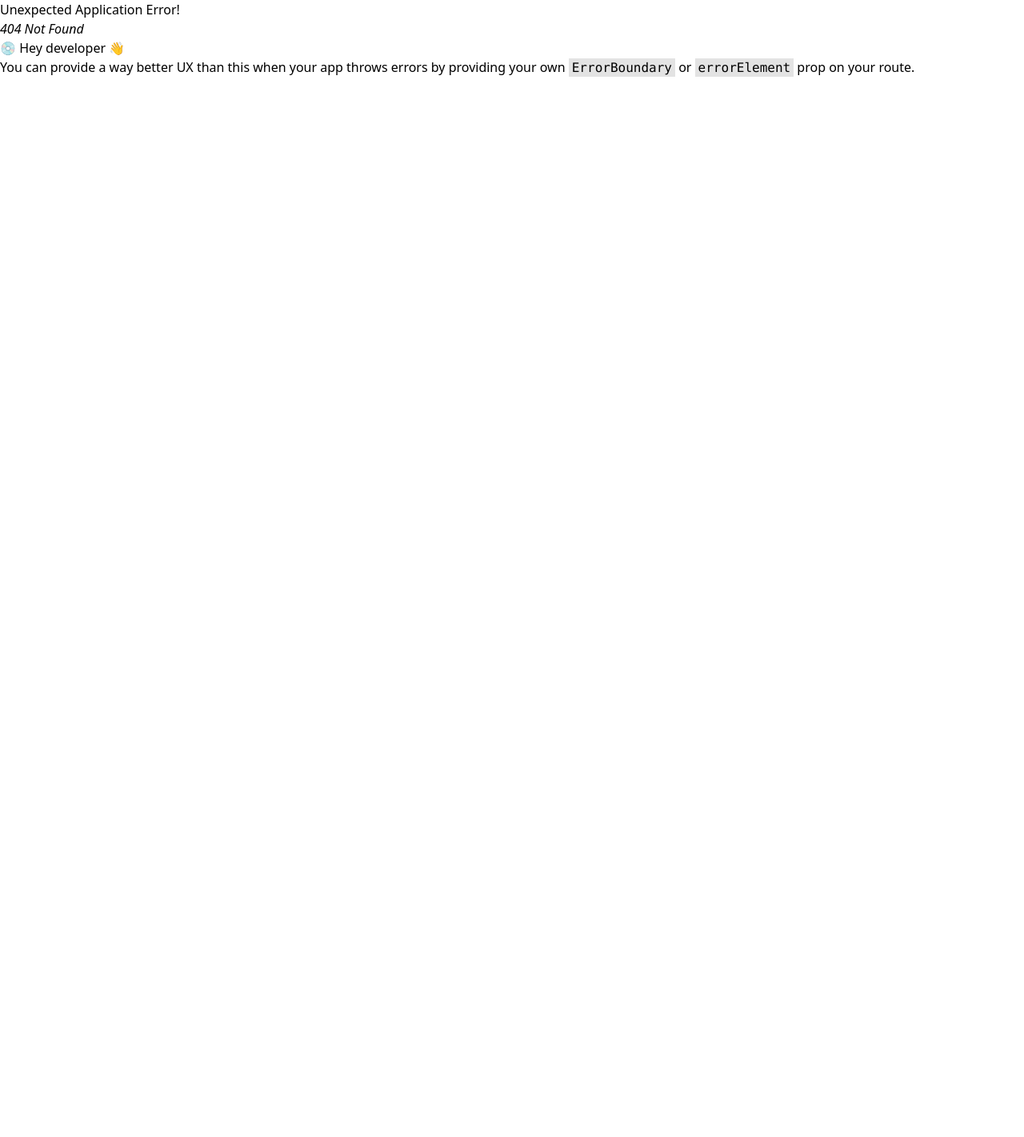
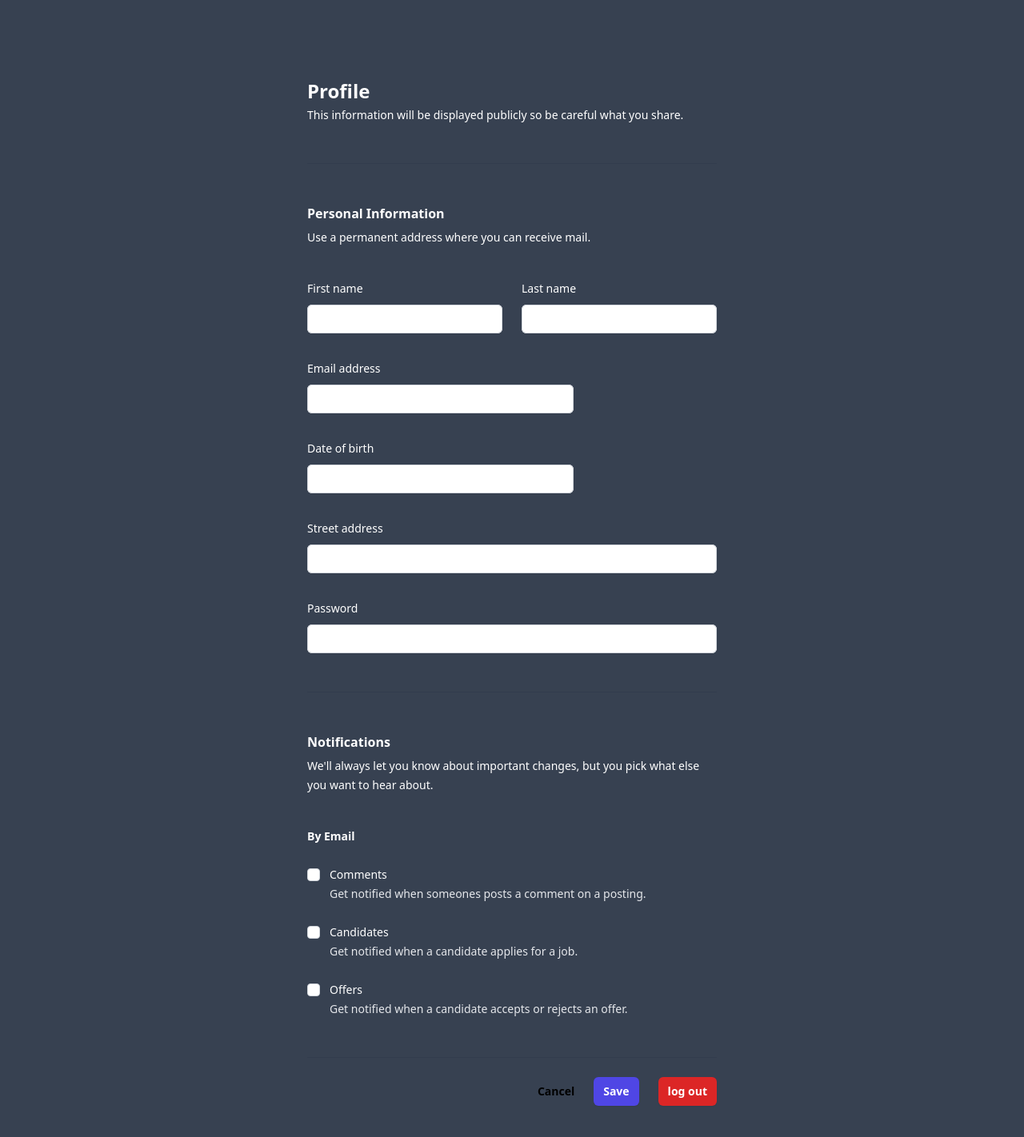
Before and after one commit to AudriusGrebliunas/GetflixProject, a React (Vite) app in the folder SaltyPlay/: page /profile in a window 1280 px wide. Before the commit this address had no page. Shown: the top 1422 px of the page at 80% size. Before the commit the page ends 800 px from the top, so only its background shows below. Built offline with nearby package versions, Linux system fonts and the light colour scheme.

Commit message:
add Profile,modal and wishlist

```diff
--- a/SaltyPlay/package.json
+++ b/SaltyPlay/package.json
@@ -10,6 +10,7 @@
     "preview": "vite preview"
   },
   "dependencies": {
+    "@tailwindcss/forms": "^0.5.7",
     "axios": "^1.6.2",
     "framer-motion": "^10.16.8",
     "react": "^18.2.0",
--- /dev/null
+++ b/SaltyPlay/src/Compenant/Modal.jsx
@@ -0,0 +1,19 @@
+// Modal.js
+import React from 'react';
+
+const Modal = ({ movie, onClose }) => {
+  return (
+    <div className="fixed inset-0 z-50 flex items-center justify-center">
+      <div className="absolute inset-0 bg-black opacity-50"></div>
+      <div className="bg-white p-8 rounded-lg z-10 h-[80%] w-[80%]">
+        <div className="flex justify-end">
+          <button className="text-2xl text-gray-600" onClick={onClose}>&times;</button>
+        </div>
+        <h2 className="text-3xl font-semibold mb-4">{movie.title}</h2>
+        <p>Description du film, autres détails, etc.</p>
+      </div>
+    </div>
+  );
+};
+
+export default Modal;
--- a/SaltyPlay/src/Compenant/navbar.jsx
+++ b/SaltyPlay/src/Compenant/navbar.jsx
@@ -1,5 +1,7 @@
 import React, { useState, useEffect } from 'react';
 import axios from 'axios';
+import { Link } from "react-router-dom";
+
 
 const Navbar = () => {
   const [showProfileMenu, setShowProfileMenu] = useState(false);
@@ -45,7 +47,7 @@ const Navbar = () => {
             Home
           </a>
           <a href="./categorie.jsx" className="text-gray-300 hover:text-white">
-            Categories
+            <Link to="/categorie">Catégorie</Link>
           </a>
           <a href="#" className="text-gray-300 hover:text-white">
             Nouveautés
@@ -59,14 +61,13 @@ const Navbar = () => {
           <div className="relative">
             <input
               type="text"
-              placeholder="Rechercher des films..."
               className="p-2 pr-8 border border-gray-500 rounded"
               value={searchTerm}
               onChange={(e) => setSearchTerm(e.target.value)}
               onKeyPress={handleKeyPress}
             />
             <button
-              className="absolute top-0 right-0 p-2 bg-gray-500 text-white rounded"
+              className="absolute top-0 right-0 bg-gray-500 text-white rounded h-[42px] px-[10px] text-sm"
               onClick={handleSearch}
             >
               Rechercher
--- a/SaltyPlay/src/categorie.jsx
+++ b/SaltyPlay/src/categorie.jsx
@@ -1,8 +1,9 @@
 import React, { useState, useEffect } from 'react';
 import Navbar from './Compenant/navbar';
 import { getMovieInfo, getRandomMovies } from './Compenant/api';
+import Modal from './Compenant/Modal'; // Assurez-vous d'importer le composant Modal
 
-const CategoryPage = () => {
+export default function Categorie() {
   const [movies, setMovies] = useState([]);
   const [selectedMovie, setSelectedMovie] = useState(null);
   const [isFullScreen, setIsFullScreen] = useState(false);
@@ -50,30 +51,26 @@ const CategoryPage = () => {
   };
 
   return (
-    <div className="flex flex-col w-screen h-screen bg-slate-700">
+    <div className='bg-gray-700'>
       <Navbar />
-      <div className="flex flex-row">
-        <div className={`w-1/4 flex justify-center items-center ${isFullScreen ? 'hidden' : ''}`}>
-          <ul className="space-y-4 text-xl">
-            <li><button value={28} onClick={() => handleMovieClick(28)}>Action</button></li>
-            <li><button value={35} onClick={() => handleMovieClick(35)}>Comedy</button></li>
-            <li><button value={16} onClick={() => handleMovieClick(16)}>Animation</button></li>
-            <li><button value={53} onClick={() => handleMovieClick(53)}>Thriller</button></li>
-            <li><button value={10749} onClick={() => handleMovieClick(10749)}>Romance</button></li>
-          </ul>
+      <div className='w-full flex'>
+        <div className='w-[20%] mt-[150px] flex flex-col gap-[20px] font-semibold text-lg'>
+          <button value={28} onClick={() => handleMovieClick(28)}>Action</button>
+          <button value={35} onClick={() => handleMovieClick(35)}>Comedy</button>
+          <button value={16} onClick={() => handleMovieClick(16)}>Animation</button>
+          <button value={53} onClick={() => handleMovieClick(53)}>Thriller</button>
+          <button value={10749} onClick={() => handleMovieClick(10749)}>Romance</button>
         </div>
 
         <div className={`w-3/4 grid grid-cols-3 gap-4 p-4 ${isFullScreen ? 'grid-cols-1' : 'grid-cols-3'}`}>
           {Array.from({ length: 24 }).map((_, index) => (
             <div
               key={index}
-              className={`bg-gray-700 cursor-pointer ${
-                isFullScreen ? (index === selectedCell ? 'absolute inset-0' : 'hidden') : 'col-span-1 h-32'
-              } ${index === selectedCell ? 'border-4 border-blue-500' : ''}`}
+              className={`bg-red-500 cursor-pointer ${isFullScreen ? (index === selectedCell ? 'absolute inset-0' : 'hidden') : 'col-span-1 h-32'} ${index === selectedCell ? 'border-4 border-blue-500' : ''}`}
               onClick={() => handleCellClick(index)}
             >
               {index === selectedCell && (
-                <div className=" bg-cover bg-center w-full h-full" style={{ backgroundImage: selectedMovie ? `url('https://image.tmdb.org/t/p/original${selectedMovie.backdrop_path}')` : "url('https://placehold.co/1920x1080')"}}>
+                <div className="bg-cover bg-center w-full h-full" style={{ backgroundImage: selectedMovie ? `url('https:image.tmdb.org/t/p/original${selectedMovie.backdrop_path}')` : "url('https:placehold.co/1920x1080')" }}>
                   <div className="bg-gray-800 bg-opacity-0 h-full flex flex-col items-center item-left">
                     {selectedMovie ? (
                       <div className="bg-white opacity-20 p-4 rounded-lg shadow-md mb-4 max-w h-auto item-left">
@@ -98,8 +95,7 @@ const CategoryPage = () => {
           ))}
         </div>
       </div>
+      {selectedMovie && <Modal movie={selectedMovie} onClose={() => setIsFullScreen(false)} />}
     </div>
   );
-};
-
-export default CategoryPage;
+}
--- /dev/null
+++ b/SaltyPlay/src/profile.jsx
@@ -0,0 +1,110 @@
+import React from 'react'
+
+export default function profile() {
+  return (
+    <div className="min-h-screen flex items-center justify-center py-[100px] bg-gray-700">
+      <form className="w-full max-w-lg">
+        <div class="space-y-12">
+            <div class="border-b border-gray-900/10 pb-12">
+            <h2 class="text-2xl font-semibold leading-7 text-white">Profile</h2>
+            <p class="mt-1 text-sm leading-6 text-white">This information will be displayed publicly so be careful what you share.</p>
+            </div>
+
+            <div class="border-b border-gray-900/10 pb-12">
+            <h2 class="text-base font-semibold leading-7 text-white">Personal Information</h2>
+            <p class="mt-1 text-sm leading-6 text-white">Use a permanent address where you can receive mail.</p>
+
+            <div class="mt-10 grid grid-cols-1 gap-x-6 gap-y-8 sm:grid-cols-6">
+                <div class="sm:col-span-3">
+                <label for="first-name" class="block text-sm font-medium leading-6 text-white">First name</label>
+                <div class="mt-2">
+                    <input type="text" name="first-name" id="first-name" autocomplete="given-name" class="block w-full rounded-md border-0 py-1.5 text-white shadow-sm ring-1 ring-inset ring-gray-300 placeholder:text-white focus:ring-2 focus:ring-inset focus:ring-indigo-600 sm:text-sm sm:leading-6"/>
+                </div>
+                </div>
+
+                <div class="sm:col-span-3">
+                <label for="last-name" class="block text-sm font-medium leading-6 text-white">Last name</label>
+                <div class="mt-2">
+                    <input type="text" name="last-name" id="last-name" autocomplete="family-name" class="block w-full rounded-md border-0 py-1.5 text-gray-400 shadow-sm ring-1 ring-inset ring-gray-300 placeholder:text-gray-400 focus:ring-2 focus:ring-inset focus:ring-indigo-600 sm:text-sm sm:leading-6"/>
+                </div>
+                </div>
+
+                <div class="sm:col-span-4">
+                <label for="email" class="block text-sm font-medium leading-6 text-white">Email address</label>
+                <div class="mt-2">
+                    <input id="email" name="email" type="email" autocomplete="email" class="block w-full rounded-md border-0 py-1.5 text-white shadow-sm ring-1 ring-inset ring-gray-300 placeholder:text-white focus:ring-2 focus:ring-inset focus:ring-indigo-600 sm:text-sm sm:leading-6"/>
+                </div>
+                </div>
+                <div class="sm:col-span-4">
+                <label for="email" class="block text-sm font-medium leading-6 text-white">Date of birth</label>
+                <div class="mt-2">
+                    <input id="dob" name="dob" type="email" autocomplete="dob" class="block w-full rounded-md border-0 py-1.5 text-white shadow-sm ring-1 ring-inset ring-gray-300 placeholder:text-white focus:ring-2 focus:ring-inset focus:ring-indigo-600 sm:text-sm sm:leading-6"/>
+                </div>
+                </div>
+
+                <div class="col-span-full">
+                <label for="street-address" class="block text-sm font-medium leading-6 text-white">Street address</label>
+                <div class="mt-2">
+                    <input type="text" name="street-address" id="street-address" autocomplete="street-address" class="block w-full rounded-md border-0 py-1.5 text-white-900 shadow-sm ring-1 ring-inset ring-gray-300 placeholder:text-white-400 focus:ring-2 focus:ring-inset focus:ring-indigo-600 sm:text-sm sm:leading-6"/>
+                </div>
+                </div>
+                <div class="col-span-full">
+                <label for="street-address" class="block text-sm font-medium leading-6 text-white">Password</label>
+                <div class="mt-2">
+                    <input type="password" name="password" id="password" autocomplete="street-address" class="block w-full rounded-md border-0 py-1.5 text-white-900 shadow-sm ring-1 ring-inset ring-gray-300 placeholder:text-white-400 focus:ring-2 focus:ring-inset focus:ring-indigo-600 sm:text-sm sm:leading-6"/>
+                </div>
+                </div>
+            </div>
+            </div>
+
+            <div class="border-b border-gray-900/10 pb-12">
+            <h2 class="text-base font-semibold leading-7 text-white">Notifications</h2>
+            <p class="mt-1 text-sm leading-6 text-white">We'll always let you know about important changes, but you pick what else you want to hear about.</p>
+
+            <div class="mt-10 space-y-10">
+                <fieldset>
+                <legend class="text-sm font-semibold leading-6 text-white">By Email</legend>
+                <div class="mt-6 space-y-6">
+                    <div class="relative flex gap-x-3">
+                    <div class="flex h-6 items-center">
+                        <input id="comments" name="comments" type="checkbox" class="h-4 w-4 rounded border-gray-300 text-indigo-600 focus:ring-indigo-600"/>
+                    </div>
+                    <div class="text-sm leading-6">
+                        <label for="comments" class="font-medium text-white">Comments</label>
+                        <p class="text-gray-200">Get notified when someones posts a comment on a posting.</p>
+                    </div>
+                    </div>
+                    <div class="relative flex gap-x-3">
+                    <div class="flex h-6 items-center">
+                        <input id="candidates" name="candidates" type="checkbox" class="h-4 w-4 rounded border-gray-300 text-indigo-600 focus:ring-indigo-600"/>
+                    </div>
+                    <div class="text-sm leading-6">
+                        <label for="candidates" class="font-medium text-white">Candidates</label>
+                        <p class="text-gray-200">Get notified when a candidate applies for a job.</p>
+                    </div>
+                    </div>
+                    <div class="relative flex gap-x-3">
+                    <div class="flex h-6 items-center">
+                        <input id="offers" name="offers" type="checkbox" class="h-4 w-4 rounded border-gray-300 text-indigo-600 focus:ring-indigo-600"/>
+                    </div>
+                    <div class="text-sm leading-6">
+                        <label for="offers" class="font-medium text-white">Offers</label>
+                        <p class="text-gray-200">Get notified when a candidate accepts or rejects an offer.</p>
+                    </div>
+                    </div>
+                </div>
+                </fieldset>
+            </div>
+            </div>
+        </div>
+
+        <div class="mt-6 flex items-center justify-end gap-x-6">
+            <button type="button" class="text-sm font-semibold leading-6 text-white-900">Cancel</button>
+            <button type="submit" class="rounded-md bg-indigo-600 px-3 py-2 text-sm font-semibold text-white shadow-sm hover:bg-indigo-500 focus-visible:outline focus-visible:outline-2 focus-visible:outline-offset-2 focus-visible:outline-indigo-600">Save</button>
+            <button type="logout" class="rounded-md bg-red-600 px-3 py-2 text-sm font-semibold text-white shadow-sm hover:bg-red-500 focus-visible:outline focus-visible:outline-2 focus-visible:outline-offset-2 focus-visible:outline-indigo-600">log out</button>
+        </div>
+
+        </form>
+    </div>
+  )
+}
--- a/SaltyPlay/src/register.jsx
+++ b/SaltyPlay/src/register.jsx
@@ -41,6 +41,20 @@ return (
             />
             </div>
         </div>
+        <div class="flex flex-wrap -mx-1 mb-6">
+            <label
+                class="block uppercase tracking-wide text-white text-xs font-bold mb-2"
+                for="grid-mail"
+            >
+                E-mail
+            </label>
+            <input
+                class="appearance-none block w-full bg-gray-200 text-white border border-gray-200 rounded py-3 px-4 leading-tight focus:outline-none focus:bg-white focus:border-gray-500"
+                id="grid-mail"
+                type="text"
+                placeholder="incognito@gmail.com"
+            />
+            </div>
         <div class="flex flex-wrap -mx-3 mb-6">
             <div class="w-full px-3">
             <label
@@ -55,13 +69,10 @@ return (
                 type="password"
                 placeholder="******************"
             />
-            <p class="text-gray-600 text-xs italic">
-                Make it as long and as crazy as you'd like
-            </p>
             </div>
         </div>
         <div class="flex flex-wrap -mx-3 mb-2">
-            <div class="w-full md:w-1/3 px-3 mb-6 md:mb-0">
+            <div class="w-full md:w-1/2 px-3 mb-6 md:mb-0">
             <label
                 class="block uppercase tracking-wide tex-black text-xs font-bold mb-2"
                 for="grid-city"
@@ -75,32 +86,18 @@ return (
                 placeholder="Av. Stallingrad"
             />
             </div>
-            <div class="w-full md:w-1/3 px-3 mb-6 md:mb-0">
+            <div class="w-full md:w-1/2 px-3 mb-6 md:mb-0">
             <label
                 class="block uppercase tracking-wide text-white text-xs font-bold mb-2"
-                for="grid-city"
+                for="grid-dob"
             >
-                E-mail
-            </label>
-            <input
-                class="appearance-none block w-full bg-gray-200 text-white border border-gray-200 rounded py-3 px-4 leading-tight focus:outline-none focus:bg-white focus:border-gray-500"
-                id="grid-city"
-                type="text"
-                placeholder="incognito@gmail.com"
-            />
-            </div>
-            <div class="w-full md:w-1/3 px-3 mb-6 md:mb-0">
-            <label
-                class="block uppercase tracking-wide text-white text-xs font-bold mb-2"
-                for="grid-zip"
-            >
-                Zip
+                Date of Birth
             </label>
             <input
                 class="appearance-none block w-full bg-gray-200 tex-black border border-gray-200 rounded py-3 px-4 leading-tight focus:outline-none focus:bg-white focus:border-gray-500"
-                id="grid-zip"
+                id="grid-dob"
                 type="text"
-                placeholder="Date of Birth format DD/MM/YYYY"
+                placeholder="DD/MM/YYYY"
             />
             </div>
         </div>
@@ -117,9 +114,11 @@ return (
                     class="block appearance-none w-full bg-gray-200 border border-gray-200 text-black py-3 px-4 pr-8 rounded leading-tight focus:outline-none focus:bg-white focus:border-gray-500"
                     id="grid-state"
                     >
-                        <option>New Mexico</option>
-                        <option>Missouri</option>
-                        <option>Texas</option>
+                        <option>Quelle est la ville où vous êtes né(e)?</option>
+                        <option>Quel est votre film préféré?</option>
+                        <option>Quel est le nom de votre premier animal de compagnie?</option>
+                        <option>Quelle est votre couleur préférée?</option>
+                        <option>Quel est votre plat préféré?</option>
                     </select>
                     <div class="pointer-events-none absolute inset-y-0 right-0 flex items-center px-2 tex-black">
                         <svg
@@ -143,9 +142,8 @@ return (
               </label>
               <input
                 class="appearance-none block w-full bg-gray-200 tex-black border border-gray-200 rounded py-3 px-4 mb-3 leading-tight focus:outline-none focus:bg-white focus:border-gray-500"
-                id="grid-password"
-                type="password"
-                placeholder="******************"
+                id="Secret Answer"
+                placeholder=""
               />
             </div>
          </div>
--- a/SaltyPlay/tailwind.config.js
+++ b/SaltyPlay/tailwind.config.js
@@ -4,5 +4,7 @@ export default {
   theme: {
     extend: {},
   },
-  plugins: [],
+  plugins: [
+    require('@tailwindcss/forms'),
+  ],
 }
```
Also changed, not shown: SaltyPlay/src/App.jsx (+11 -6 lines), SaltyPlay/src/wishlist.jsx (+72 -36 lines), 1 other file (tests, documents, lock files or other folders).
